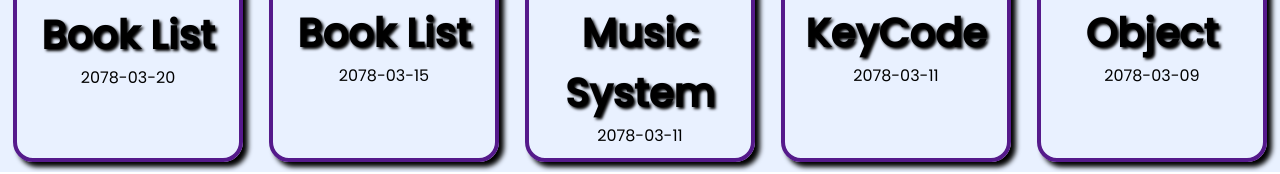
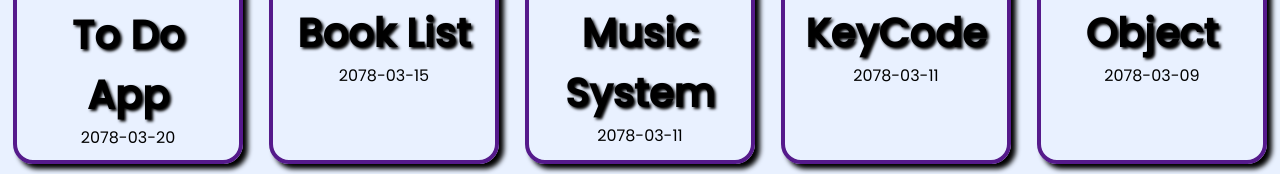
Before and after one commit to erarunkushwaha/MERN, a plain HTML site: page portfolio/index.html in a window 1280 px wide. Shown: the part 728-902 px from the top of the page. Drawn offline with nearby package versions, Linux system fonts and the light colour scheme.

Commit message:
Update index.html

```diff
--- a/portfolio/index.html
+++ b/portfolio/index.html
@@ -57,7 +57,7 @@
         <span>New</span>
       </div>
       <div class="text">
-        <h3>Book List</h3>
+        <h3>To Do App</h3>
         <span class="">2078-03-20</span>
         <p></p>
       </div>
```
